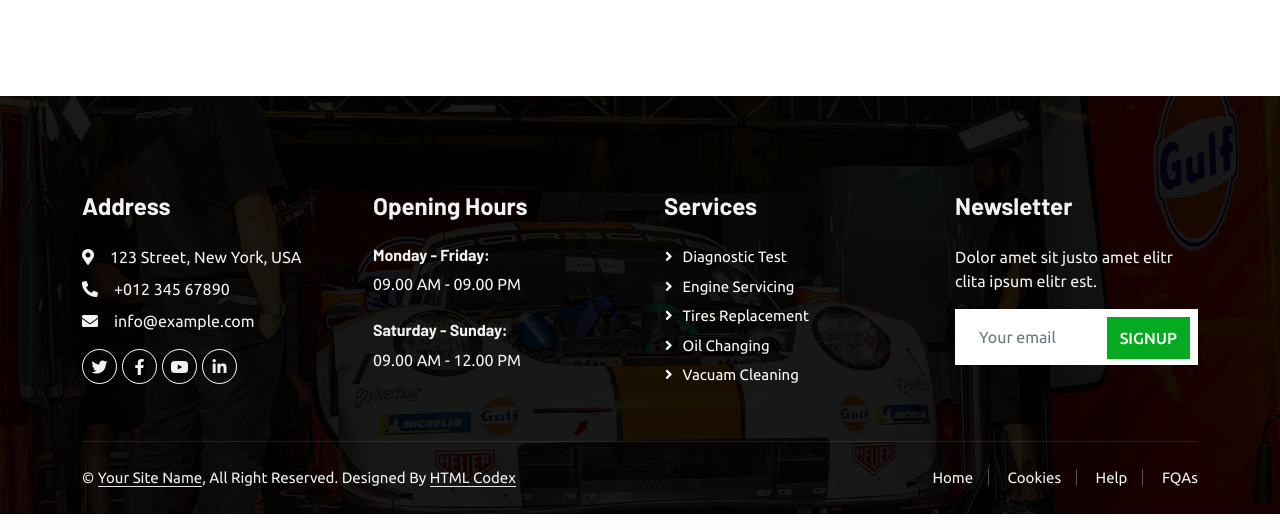
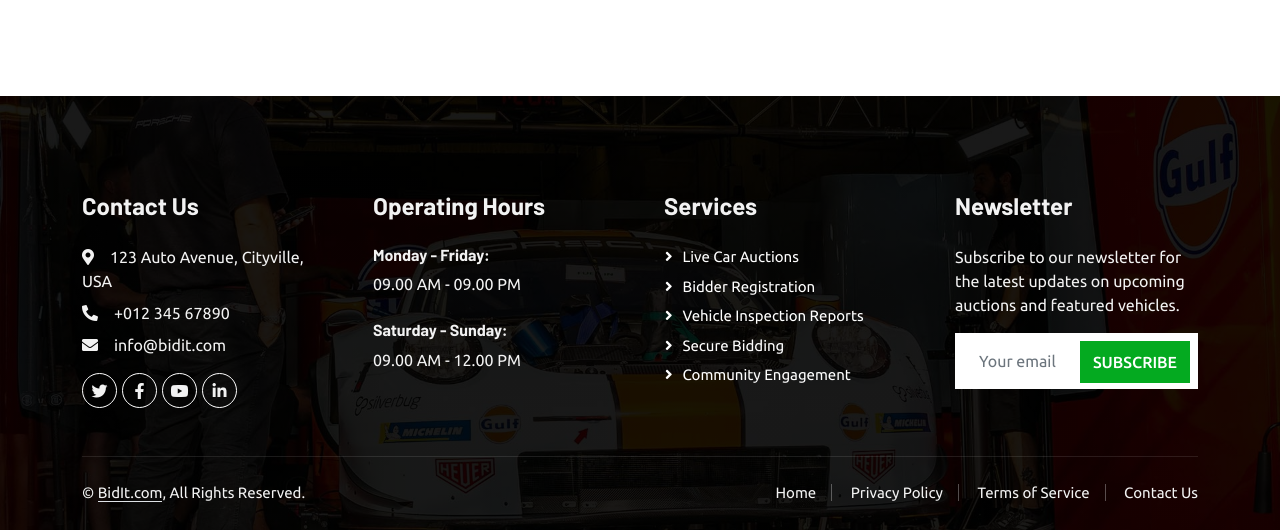
Before and after one commit to Mihiru-Lakshitha/Car-selling-platform, a Django app: page /home/contact/ in a window 1280 px wide. Shown: the part 1160-1690 px from the top of the page. Run offline with Django 4.2, Linux system fonts and the light colour scheme; parts of the project's set-up code (start-up, migrations or seed data) failed here and were passed over; some libraries are stand-ins or nearby versions.

Commit message:
Update contact.html

```diff
--- a/home/templates/home/contact.html
+++ b/home/templates/home/contact.html
@@ -91,8 +91,6 @@
                     <a href="#" class="nav-link dropdown-toggle" data-bs-toggle="dropdown">Pages</a>
                     <div class="dropdown-menu fade-up m-0">
                         <a href="http://127.0.0.1:8000/auctions/" class="dropdown-item">Auctions</a>
-                        <a href="{% url 'forum' %}" class="dropdown-item">Forum</a>
-                        <a href="{% url 'blog' %}" class="dropdown-item">Blog</a>
                         <a href="{% url 'contact' %}" class="dropdown-item">Contact</a>
                     </div>
                 </div>
@@ -199,24 +197,24 @@
     <!-- Contact End -->
 
 
-    <!-- Footer Start -->
+        <!-- Bidding Footer Start -->
         <div class="container-fluid bg-dark text-light footer pt-5 mt-5 wow fadeIn" data-wow-delay="0.1s">
             <div class="container py-5">
                 <div class="row g-5">
                     <div class="col-lg-3 col-md-6">
-                    <h4 class="text-light mb-4">Address</h4>
-                    <p class="mb-2"><i class="fa fa-map-marker-alt me-3"></i>123 Street, New York, USA</p>
+                        <h4 class="text-light mb-4">Contact Us</h4>
+                        <p class="mb-2"><i class="fa fa-map-marker-alt me-3"></i>123 Auto Avenue, Cityville, USA</p>
                         <p class="mb-2"><i class="fa fa-phone-alt me-3"></i>+012 345 67890</p>
-                    <p class="mb-2"><i class="fa fa-envelope me-3"></i>info@example.com</p>
+                        <p class="mb-2"><i class="fa fa-envelope me-3"></i>info@bidit.com</p>
                         <div class="d-flex pt-2">
-                        <a class="btn btn-outline-light btn-social" href=""><i class="fab fa-twitter"></i></a>
-                        <a class="btn btn-outline-light btn-social" href=""><i class="fab fa-facebook-f"></i></a>
-                        <a class="btn btn-outline-light btn-social" href=""><i class="fab fa-youtube"></i></a>
-                        <a class="btn btn-outline-light btn-social" href=""><i class="fab fa-linkedin-in"></i></a>
+                            <a class="btn btn-outline-light btn-social" href="#"><i class="fab fa-twitter"></i></a>
+                            <a class="btn btn-outline-light btn-social" href="#"><i class="fab fa-facebook-f"></i></a>
+                            <a class="btn btn-outline-light btn-social" href="#"><i class="fab fa-youtube"></i></a>
+                            <a class="btn btn-outline-light btn-social" href="#"><i class="fab fa-linkedin-in"></i></a>
                         </div>
                     </div>
                     <div class="col-lg-3 col-md-6">
-                    <h4 class="text-light mb-4">Opening Hours</h4>
+                        <h4 class="text-light mb-4">Operating Hours</h4>
                         <h6 class="text-light">Monday - Friday:</h6>
                         <p class="mb-4">09.00 AM - 09.00 PM</p>
                         <h6 class="text-light">Saturday - Sunday:</h6>
@@ -224,18 +222,18 @@
                     </div>
                     <div class="col-lg-3 col-md-6">
                         <h4 class="text-light mb-4">Services</h4>
-                    <a class="btn btn-link" href="">Diagnostic Test</a>
-                    <a class="btn btn-link" href="">Engine Servicing</a>
-                    <a class="btn btn-link" href="">Tires Replacement</a>
-                    <a class="btn btn-link" href="">Oil Changing</a>
-                    <a class="btn btn-link" href="">Vacuam Cleaning</a>
+                        <a class="btn btn-link" href="#">Live Car Auctions</a>
+                        <a class="btn btn-link" href="#">Bidder Registration</a>
+                        <a class="btn btn-link" href="#">Vehicle Inspection Reports</a>
+                        <a class="btn btn-link" href="#">Secure Bidding</a>
+                        <a class="btn btn-link" href="#">Community Engagement</a>
                     </div>
                     <div class="col-lg-3 col-md-6">
                         <h4 class="text-light mb-4">Newsletter</h4>
-                    <p>Dolor amet sit justo amet elitr clita ipsum elitr est.</p>
+                        <p>Subscribe to our newsletter for the latest updates on upcoming auctions and featured vehicles.</p>
                         <div class="position-relative mx-auto" style="max-width: 400px;">
                             <input class="form-control border-0 w-100 py-3 ps-4 pe-5" type="text" placeholder="Your email">
-                        <button type="button" class="btn btn-primary py-2 position-absolute top-0 end-0 mt-2 me-2">SignUp</button>
+                            <button type="button" class="btn btn-primary py-2 position-absolute top-0 end-0 mt-2 me-2">Subscribe</button>
                         </div>
                     </div>
                 </div>
@@ -244,24 +242,21 @@
                 <div class="copyright">
                     <div class="row">
                         <div class="col-md-6 text-center text-md-start mb-3 mb-md-0">
-                        &copy; <a class="border-bottom" href="#">Your Site Name</a>, All Right Reserved.
-
-                        <!--/*** This template is free as long as you keep the footer author’s credit link/attribution link/backlink. If you'd like to use the template without the footer author’s credit link/attribution link/backlink, you can purchase the Credit Removal License from "https://htmlcodex.com/credit-removal". Thank you for your support. ***/-->
-                        Designed By <a class="border-bottom" href="https://htmlcodex.com">HTML Codex</a>
+                            &copy; <a class="border-bottom" href="#">BidIt.com</a>, All Rights Reserved.
                         </div>
                         <div class="col-md-6 text-center text-md-end">
                             <div class="footer-menu">
-                            <a href="">Home</a>
-                            <a href="">Cookies</a>
-                            <a href="">Help</a>
-                            <a href="">FQAs</a>
+                                <a href="#">Home</a>
+                                <a href="#">Privacy Policy</a>
+                                <a href="#">Terms of Service</a>
+                                <a href="#">Contact Us</a>
                             </div>
                         </div>
                     </div>
                 </div>
             </div>
         </div>
-    <!-- Footer End -->
+        <!-- Bidding Footer End -->
 
 
     <!-- Back to Top -->
```
Lines whose indentation alone changed are shown as unchanged.
